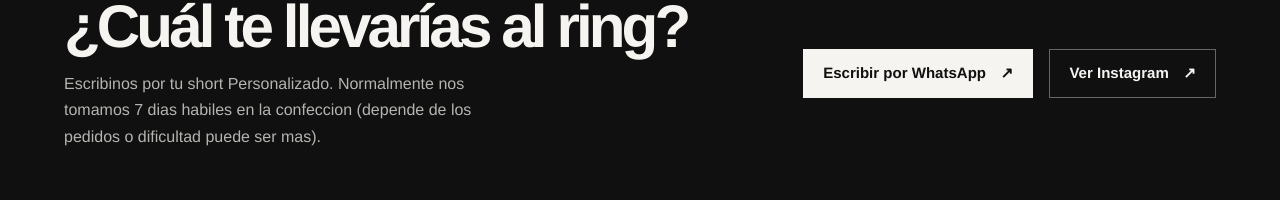
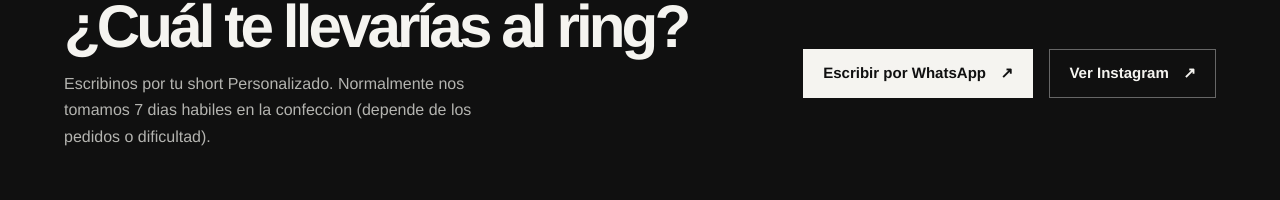
Before and after one commit to AOMORIINST/AOMORI, a plain HTML site: page index.html in a window 1280 px wide. Shown: the part 1975-2175 px from the top of the page. Drawn offline with Linux system fonts and the light colour scheme.

Commit message:
index.html

```diff
--- a/index.html
+++ b/index.html
@@ -171,7 +171,7 @@
       <div>
         <h2 id="titulo-contacto">¿Cuál te llevarías al ring?</h2>
         <p>
-          Escribinos por tu short Personalizado. Normalmente nos tomamos 7 dias habiles en la confeccion (depende de los pedidos o dificultad puede ser mas).
+          Escribinos por tu short Personalizado. Normalmente nos tomamos 7 dias habiles en la confeccion (depende de los pedidos o dificultad).
         </p>
       </div>
 
```
